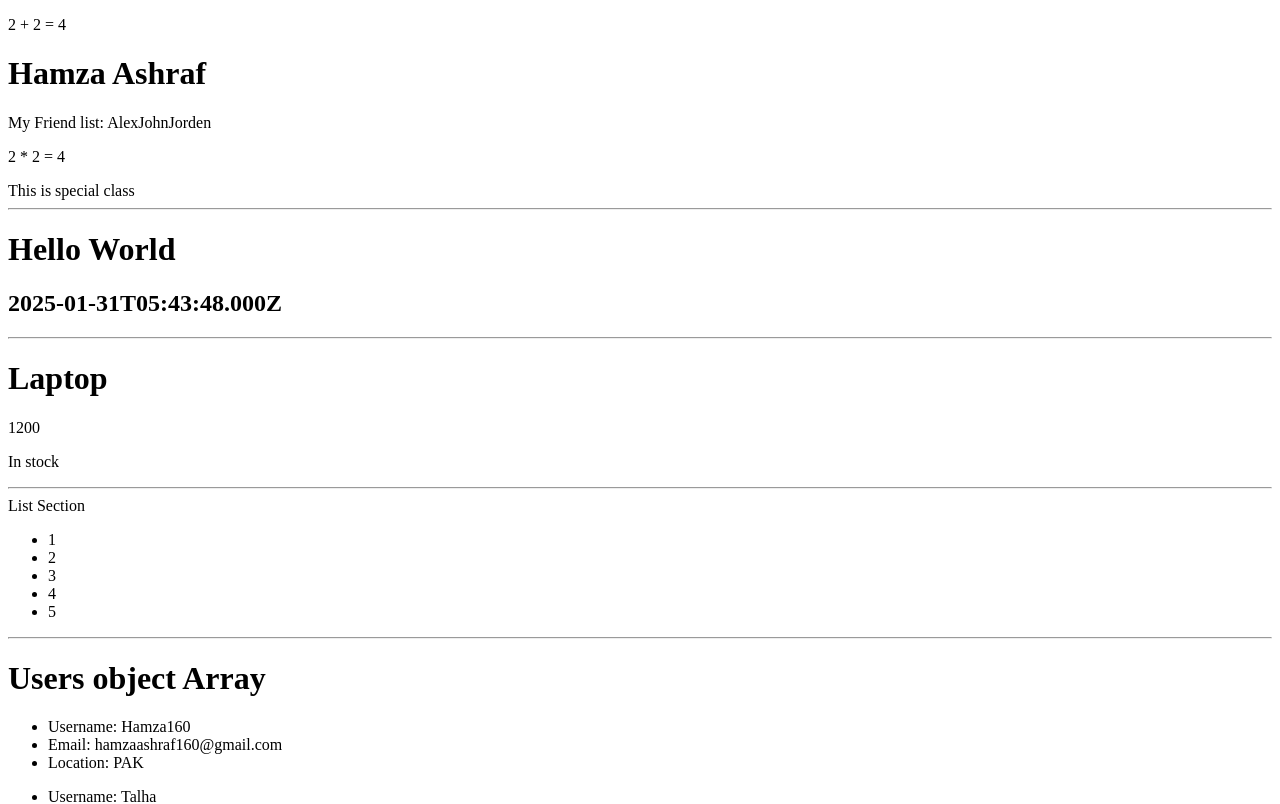
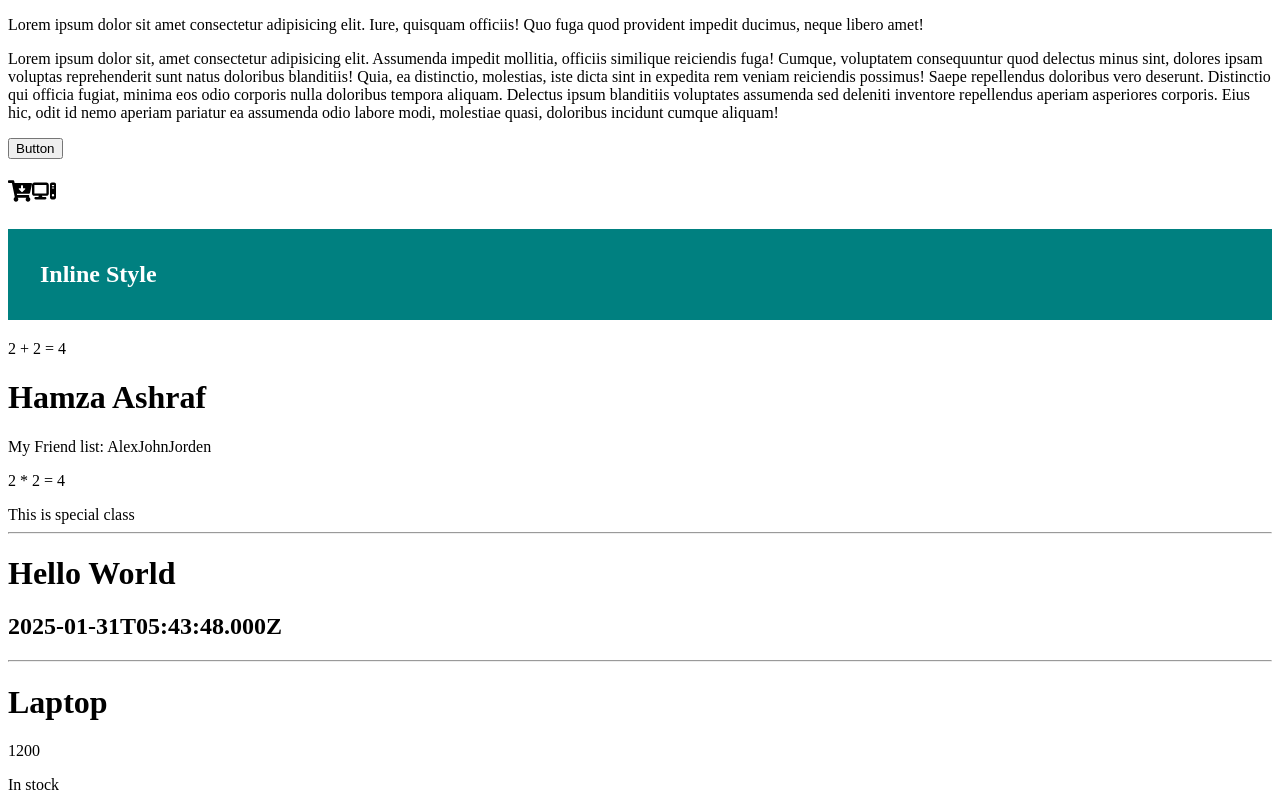
Before and after one commit to Hamza160/reactjs-mega, a React (Vite) app in the folder react-demos/: page / in a window 1280 px wide. Shown: the top 804 px of the page. Built offline with nearby package versions, Linux system fonts and the light colour scheme.

Commit message:
Day 4:Styles, Event handlers done

```diff
--- a/react-demos/package.json
+++ b/react-demos/package.json
@@ -11,7 +11,8 @@
   },
   "dependencies": {
     "react": "^18.3.1",
-    "react-dom": "^18.3.1"
+    "react-dom": "^18.3.1",
+    "react-icons": "^5.4.0"
   },
   "devDependencies": {
     "@eslint/js": "^9.17.0",
--- a/react-demos/src/App.tsx
+++ b/react-demos/src/App.tsx
@@ -1,3 +1,4 @@
+import { FaCartArrowDown } from "react-icons/fa";
 import Card from "./components/Card";
 import Cart from "./components/Cart";
 import Greeting from "./components/Greeting";
@@ -5,6 +6,12 @@ import Password from "./components/Password";
 import ProductInfo from "./components/ProductInfo";
 import User from "./components/User";
 import Weather from "./components/Weather";
+import { FaComputer } from "react-icons/fa6";
+import Button from "./components/Button";
+import Copy from "./components/Copy";
+import Move from "./components/Move";
+// import './index.css'
+
 
 const App = () => {
   const myName = 'Hamza Ashraf';
@@ -28,8 +35,21 @@ const App = () => {
       location:'PAK'
     }
   ]
+  const styles = {color: 'white', backgroundColor:'teal', padding:'2rem'}
   return (
    <main>
+    <section>
+      <Move/>
+      <Copy />
+      <Button />
+      <h1>
+        <FaCartArrowDown />
+        <FaComputer/>
+      </h1>
+    </section>
+      <section>
+        <h1 style={styles}>Inline Style</h1>
+      </section>
       <p>2 + 2 = {2 + 2}</p>
       <h1>{myName}</h1>
       <p>My Friend list: {['Alex', 'John', 'Jorden']}</p>
--- /dev/null
+++ b/react-demos/src/components/Button.tsx
@@ -0,0 +1,8 @@
+function Button() {
+    const handleClick = () => console.log(Math.round(Math.random() * 10))
+  return (
+    <button onClick={handleClick}>Button</button>
+  );
+}
+
+export default Button;
--- /dev/null
+++ b/react-demos/src/components/Copy.tsx
@@ -0,0 +1,15 @@
+
+function Copy() {
+    const copyHandler = () => {
+        console.log("Stop stealing my content")
+    }
+  return (
+    <p onCopy={copyHandler}>
+        Lorem ipsum dolor sit, amet consectetur adipisicing elit. Assumenda impedit mollitia, officiis similique reiciendis fuga! Cumque, voluptatem consequuntur quod delectus minus sint, dolores ipsam voluptas reprehenderit sunt natus doloribus blanditiis!
+        Quia, ea distinctio, molestias, iste dicta sint in expedita rem veniam reiciendis possimus! Saepe repellendus doloribus vero deserunt. Distinctio qui officia fugiat, minima eos odio corporis nulla doloribus tempora aliquam.
+        Delectus ipsum blanditiis voluptates assumenda sed deleniti inventore repellendus aperiam asperiores corporis. Eius hic, odit id nemo aperiam pariatur ea assumenda odio labore modi, molestiae quasi, doloribus incidunt cumque aliquam!
+    </p>
+  )
+}
+
+export default Copy
--- /dev/null
+++ b/react-demos/src/components/Move.tsx
@@ -0,0 +1,11 @@
+
+function Move() {
+    const moveHandler = () => {
+        console.log("Mouse move event fired")
+    }
+    return (
+        <p onMouseMove={moveHandler}>Lorem ipsum dolor sit amet consectetur adipisicing elit. Iure, quisquam officiis! Quo fuga quod provident impedit ducimus, neque libero amet!</p>
+    )
+}
+
+export default Move;
--- /dev/null
+++ b/react-demos/src/index.css
@@ -0,0 +1,19 @@
+*{
+    margin: 0;
+    padding: 0;
+    box-sizing: border-box;
+}
+
+body{
+    background-color: rgba(107, 181, 32);
+    display: flex;
+    justify-content: center;
+    align-items: center;
+    height: 100vh;
+}
+
+h1{
+    font-family: sans-serif;
+    border: 2px solid #ccc;
+    padding: 20px;
+}
```
Also changed, not shown: 1 other file (tests, documents, lock files or other folders).
